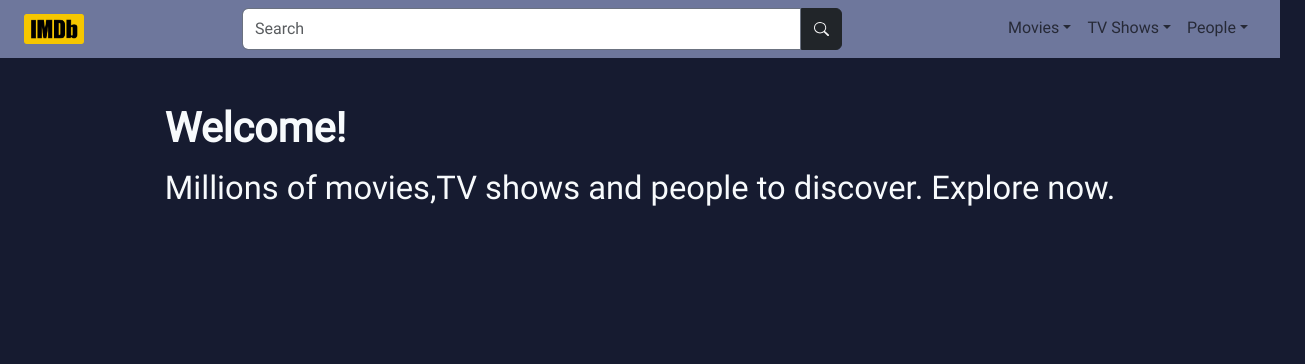
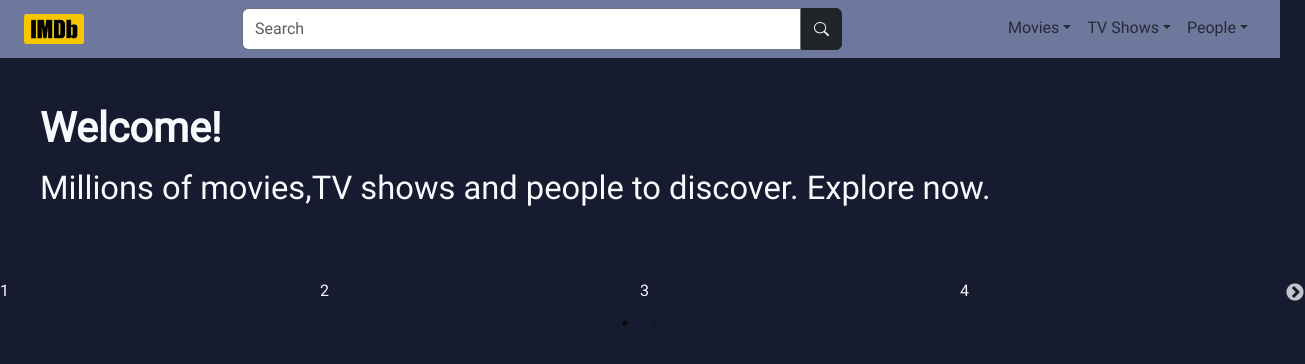
Before and after one commit to Rebalot/IMDB_WebPage, a React (Vite) app: page / in a window 1280 px wide. Shown: the top 364 px of the page, 1305 px wide, since content can reach past the window. Built offline with nearby package versions, Linux system fonts and the light colour scheme; no server answers.

Commit message:
Add: react slick library and PosterGallery component

```diff
--- a/package.json
+++ b/package.json
@@ -17,7 +17,9 @@
     "react-bootstrap": "^2.10.4",
     "react-dom": "^18.3.1",
     "react-player": "^2.16.0",
-    "react-router-dom": "^6.26.0"
+    "react-router-dom": "^6.26.0",
+    "react-slick": "^0.30.2",
+    "slick-carousel": "^1.8.1"
   },
   "devDependencies": {
     "@eslint/js": "^9.8.0",
--- /dev/null
+++ b/src/components/PosterGallery.jsx
@@ -0,0 +1,73 @@
+import React from "react";
+import Slider from "react-slick";
+import "slick-carousel/slick/slick.css";
+import "slick-carousel/slick/slick-theme.css";
+
+function Responsive() {
+  var settings = {
+    dots: true,
+    infinite: false,
+    speed: 500,
+    slidesToShow: 4,
+    slidesToScroll: 4,
+    initialSlide: 0,
+    responsive: [
+      {
+        breakpoint: 1024,
+        settings: {
+          slidesToShow: 3,
+          slidesToScroll: 3,
+          infinite: true,
+          dots: true
+        }
+      },
+      {
+        breakpoint: 600,
+        settings: {
+          slidesToShow: 2,
+          slidesToScroll: 2,
+          initialSlide: 2
+        }
+      },
+      {
+        breakpoint: 480,
+        settings: {
+          slidesToShow: 1,
+          slidesToScroll: 1
+        }
+      }
+    ]
+  };
+  return (
+    <div className="slider-container">
+      <Slider {...settings}>
+        <div>
+          <h3>1</h3>
+        </div>
+        <div>
+          <h3>2</h3>
+        </div>
+        <div>
+          <h3>3</h3>
+        </div>
+        <div>
+          <h3>4</h3>
+        </div>
+        <div>
+          <h3>5</h3>
+        </div>
+        <div>
+          <h3>6</h3>
+        </div>
+        <div>
+          <h3>7</h3>
+        </div>
+        <div>
+          <h3>8</h3>
+        </div>
+      </Slider>
+    </div>
+  );
+}
+
+export default Responsive;
--- a/src/pages/Home.jsx
+++ b/src/pages/Home.jsx
@@ -3,6 +3,7 @@
 import { NavLink } from "react-router-dom";
 import styles from '../assets/styles/Home.module.css'
 import Carousel from "../components/Carousel";
+import PosterGallery from "../components/PosterGallery";
 
 const Home = () => {
     const urlMovieBase = 'https://api.themoviedb.org/3/discover/movie';
@@ -134,7 +135,7 @@
                             )}
                         </div>
                     </div>
-                    <SearchBar></SearchBar>
+                    <PosterGallery></PosterGallery>
                 </section>
             </main>
         </>
```
Also changed, not shown: 1 other file (tests, documents, lock files or other folders).
